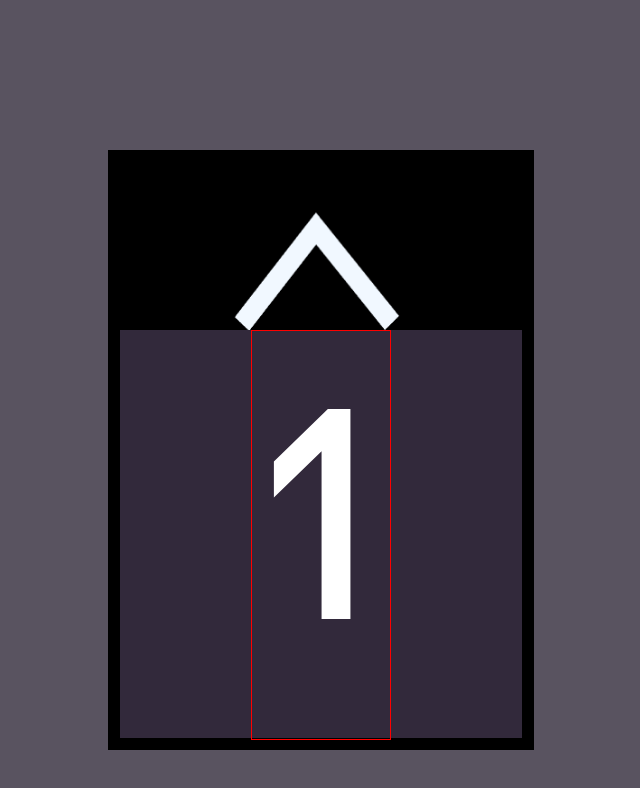
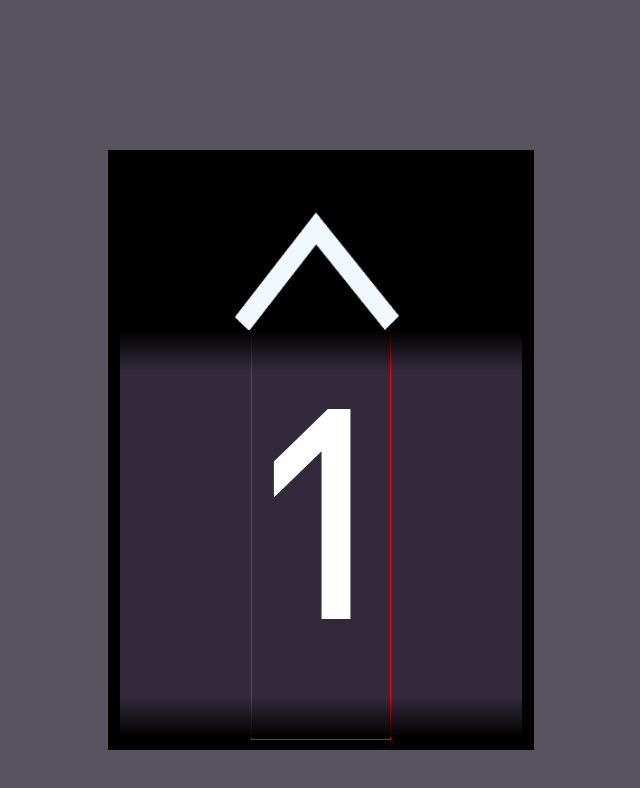
Before and after one commit to finleywilliamsonV/xpu-pi-poc, an Angular app: page / in a window 1280 px wide. Shown: the top 788 px of the page, without its empty margins (532-1172 px from the left). Built offline with nearby package versions, Linux system fonts and the light colour scheme.

Commit message:
add gradient overlay

```diff
--- a/src/app/app.module.ts
+++ b/src/app/app.module.ts
@@ -7,6 +7,7 @@ import { PiContainerComponent } from './components/pi-container/pi-container.com
 import { PositionIndicatorComponent } from './components/position-indicator/position-indicator.component';
 import { FloorLabelComponent } from './components/floor-label/floor-label.component';
 import { ArrowPlaceholderComponent } from './components/arrow-placeholder/arrow-placeholder.component';
+import { GradientOverlayComponent } from './components/gradient-overlay/gradient-overlay.component';
 
 @NgModule({
   declarations: [
@@ -14,7 +15,8 @@ import { ArrowPlaceholderComponent } from './components/arrow-placeholder/arrow-
     PiContainerComponent,
     PositionIndicatorComponent,
     FloorLabelComponent,
-    ArrowPlaceholderComponent
+    ArrowPlaceholderComponent,
+    GradientOverlayComponent
   ],
   imports: [
     BrowserModule,
--- /dev/null
+++ b/src/app/components/gradient-overlay/gradient-overlay.component.html
@@ -0,0 +1 @@
+<div class="gradient-overlay"></div>
--- /dev/null
+++ b/src/app/components/gradient-overlay/gradient-overlay.component.scss
@@ -0,0 +1,7 @@
+.gradient-overlay {
+    position: absolute;
+    width: 402px;
+    height: 408px;
+    background: rgb(0,0,0);
+    background: linear-gradient(180deg, rgba(0,0,0,1) 0%, rgba(255,255,255,0) 10%, rgba(255,255,255,0) 90%, rgba(0,0,0,1) 100%);
+}
--- /dev/null
+++ b/src/app/components/gradient-overlay/gradient-overlay.component.ts
@@ -0,0 +1,15 @@
+import { Component, OnInit } from '@angular/core';
+
+@Component({
+  selector: 'app-gradient-overlay',
+  templateUrl: './gradient-overlay.component.html',
+  styleUrls: ['./gradient-overlay.component.scss']
+})
+export class GradientOverlayComponent implements OnInit {
+
+  constructor() { }
+
+  ngOnInit(): void {
+  }
+
+}
--- a/src/app/components/pi-container/pi-container.component.scss
+++ b/src/app/components/pi-container/pi-container.component.scss
@@ -3,5 +3,5 @@
     height: 600px;
     background-color: black;
     position: absolute;
-    top: 150px
+    top: 150px;
 }
--- a/src/app/components/position-indicator/position-indicator.component.html
+++ b/src/app/components/position-indicator/position-indicator.component.html
@@ -1,3 +1,4 @@
+<app-gradient-overlay></app-gradient-overlay>
 <div
     class="d-flex justify-content-center dev-fill"
     [style.height.px]="408">
--- a/src/app/components/position-indicator/position-indicator.component.scss
+++ b/src/app/components/position-indicator/position-indicator.component.scss
@@ -0,0 +1,9 @@
+.gradient-fade {
+    background: linear-gradient(180deg, rgba(0,0,0,1) 0%, rgba(255,255,255,0) 15%, rgba(255,255,255,0) 85%, rgba(0,0,0,1) 100%);
+}
+
+// top,
+//         rgba(0, 0, 0, 1) 0%,
+//         rgba(0, 0, 0, 0) 15%,
+//         rgba(0, 0, 0, 0) 85%,
+//         rgba(0, 0, 0, 1) 100%
```
Also changed, not shown: 1 other file (tests, documents, lock files or other folders).
